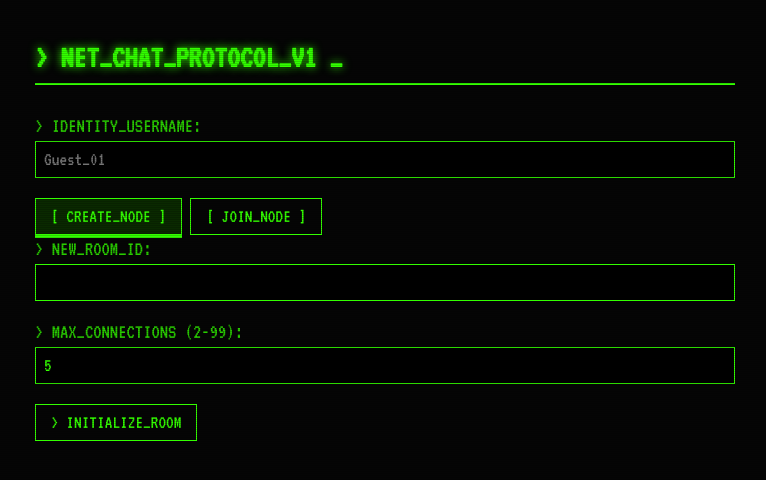
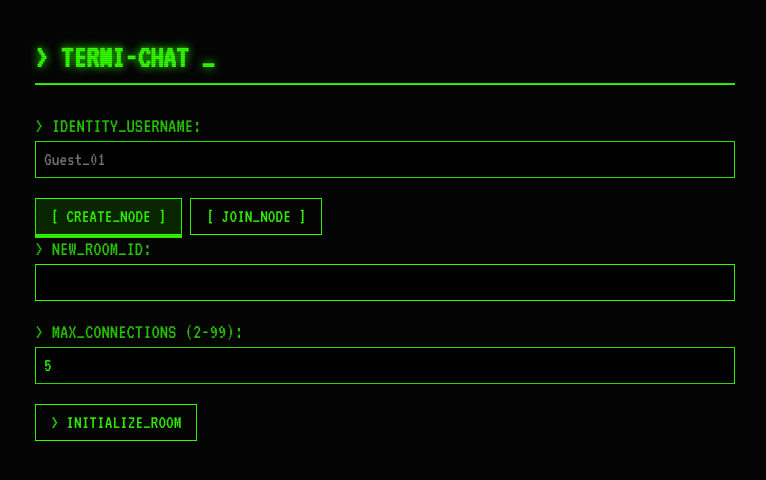
Before and after one commit to Flavzy/hidden-chat, a website: page index.html in a window 1280 px wide. Shown: the whole page, without its empty margins (255-1021 px from the left). Drawn offline with nearby package versions, Linux system fonts and the light colour scheme; no server answers.

Commit message:
Update kode hidden chat

```diff
--- a/index.html
+++ b/index.html
@@ -3,7 +3,7 @@
 <head>
     <meta charset="UTF-8">
     <meta name="viewport" content="width=device-width, initial-scale=1.0">
-    <title>TERMINAL_CHAT</title>
+    <title>TERMI</title>
     <link rel="stylesheet" href="style.css">
 </head>
 <body>
@@ -12,7 +12,7 @@
 
     <div class="container">
         <header>
-            <h1>> NET_CHAT_PROTOCOL_V1 <span class="blink">_</span></h1>
+            <h1>> TERMI-CHAT <span class="blink">_</span></h1>
         </header>
 
         <div id="login-screen">
```
Also changed, not shown: vercel.json (added), 1 other file.
